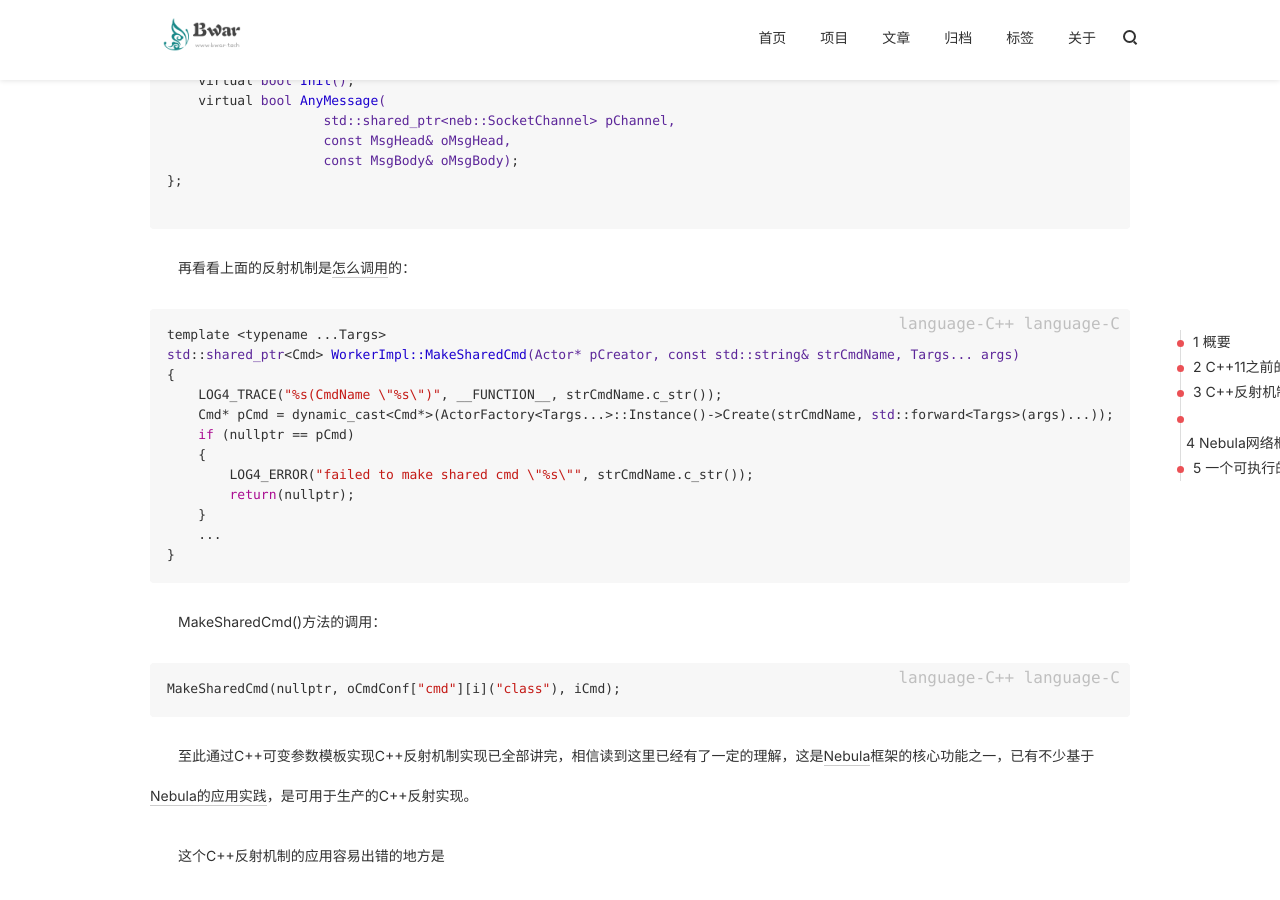
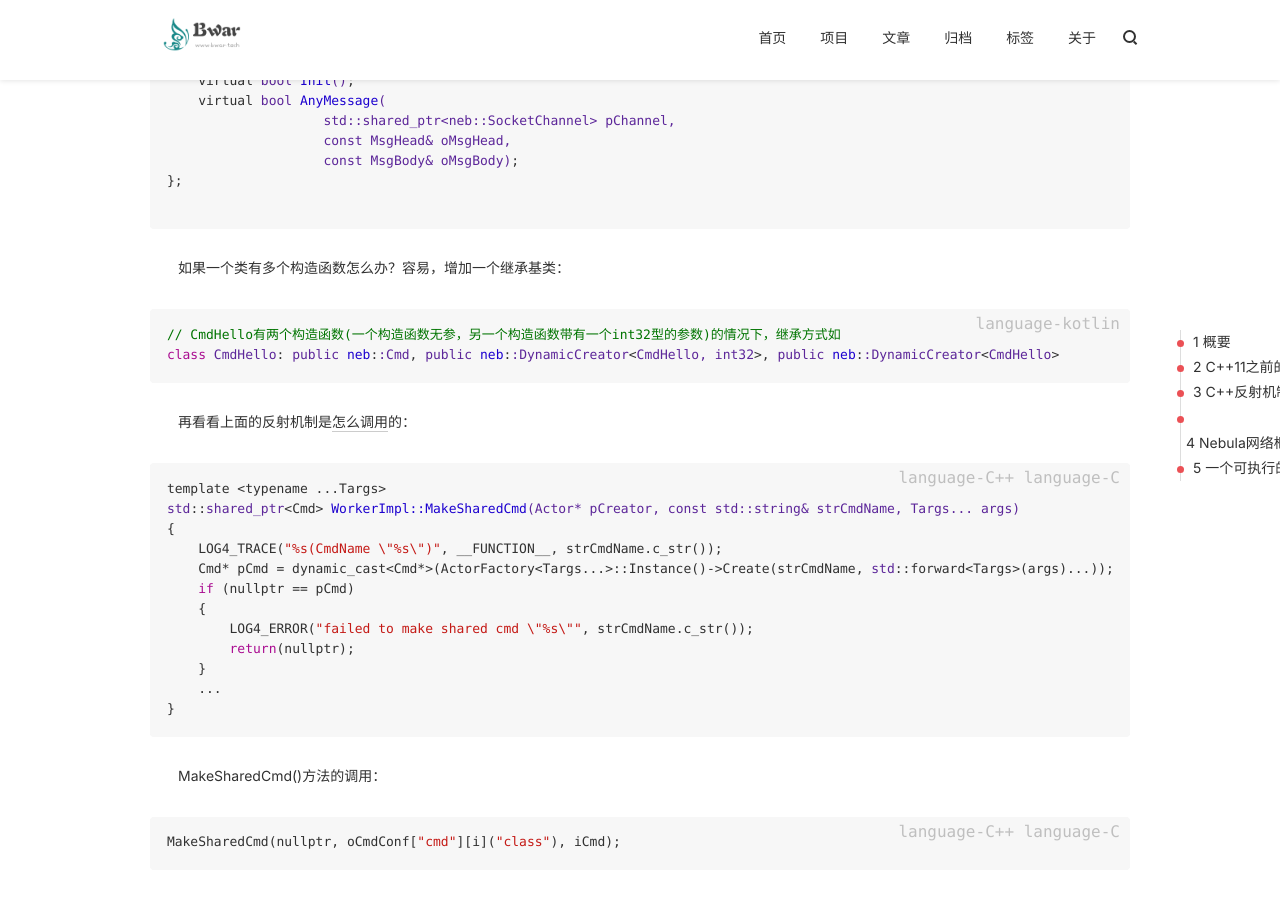
Before and after one commit to Bwar/bwar.github.io, a Jekyll site: the page built from _posts/article/2018-07-08-cpp-reflection.md, in a window 1280 px wide and 900 px high, scrolled down 6976 px. Built offline with Jekyll 4.4.1, drawn with Linux system fonts in a browser that asks for light colours; nearby versions of some CDN libraries; comment, search, counter and statistics services are not loaded.

Commit message:
modify cpp-reflection.md

````diff
--- a/_posts/article/2018-07-08-cpp-reflection.md
+++ b/_posts/article/2018-07-08-cpp-reflection.md
@@ -286,6 +286,13 @@ public:
 
 ```
 
+&emsp;&emsp;如果一个类有多个构造函数怎么办？容易，增加一个继承基类：
+
+```
+// CmdHello有两个构造函数(一个构造函数无参，另一个构造函数带有一个int32型的参数)的情况下，继承方式如
+class CmdHello: public neb::Cmd, public neb::DynamicCreator<CmdHello, int32>, public neb::DynamicCreator<CmdHello>
+```
+
 &emsp;&emsp;再看看上面的反射机制是[怎么调用](https://github.com/Bwar/Nebula/blob/master/src/labor/WorkerImpl.inl)的：
 
 ``` C++
````
